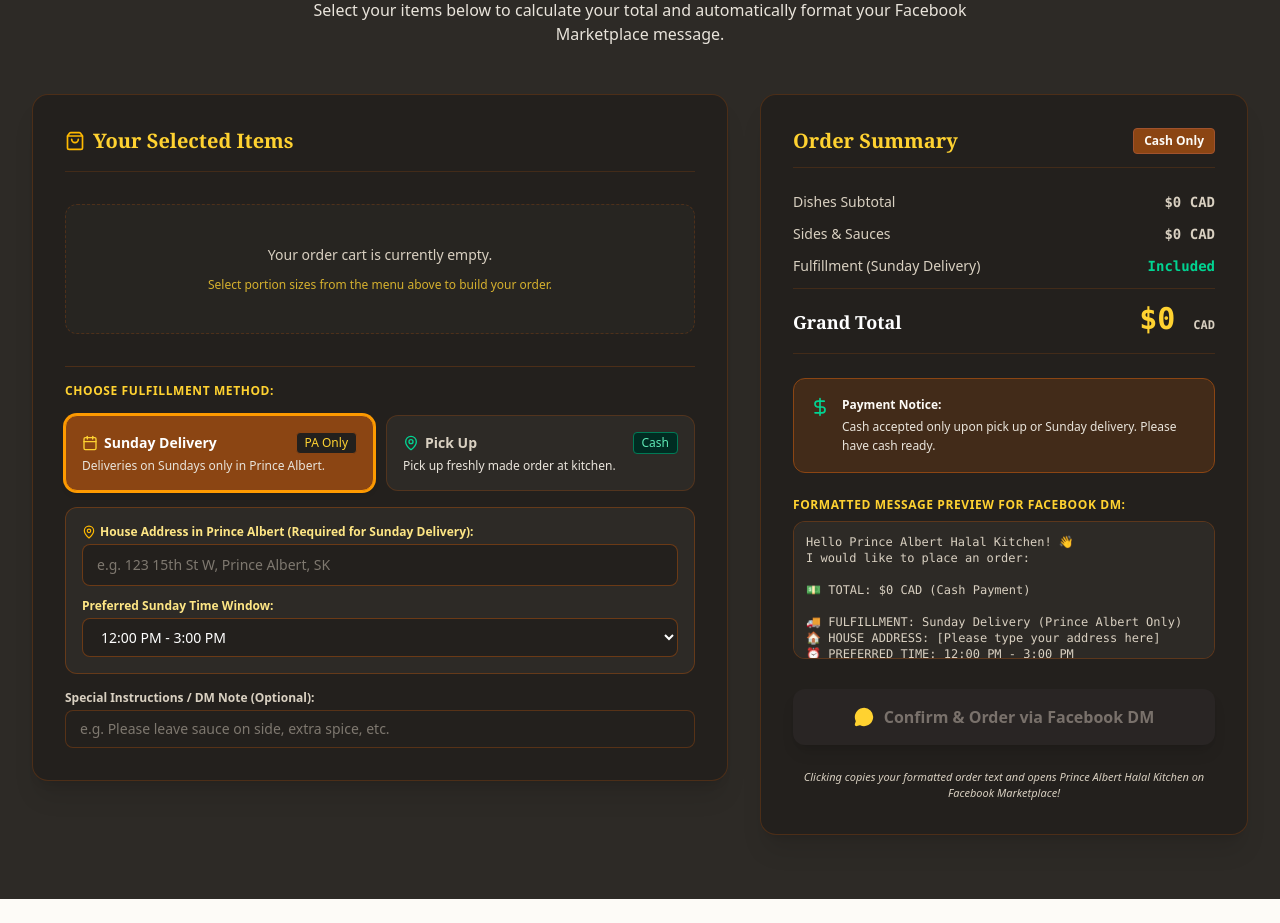
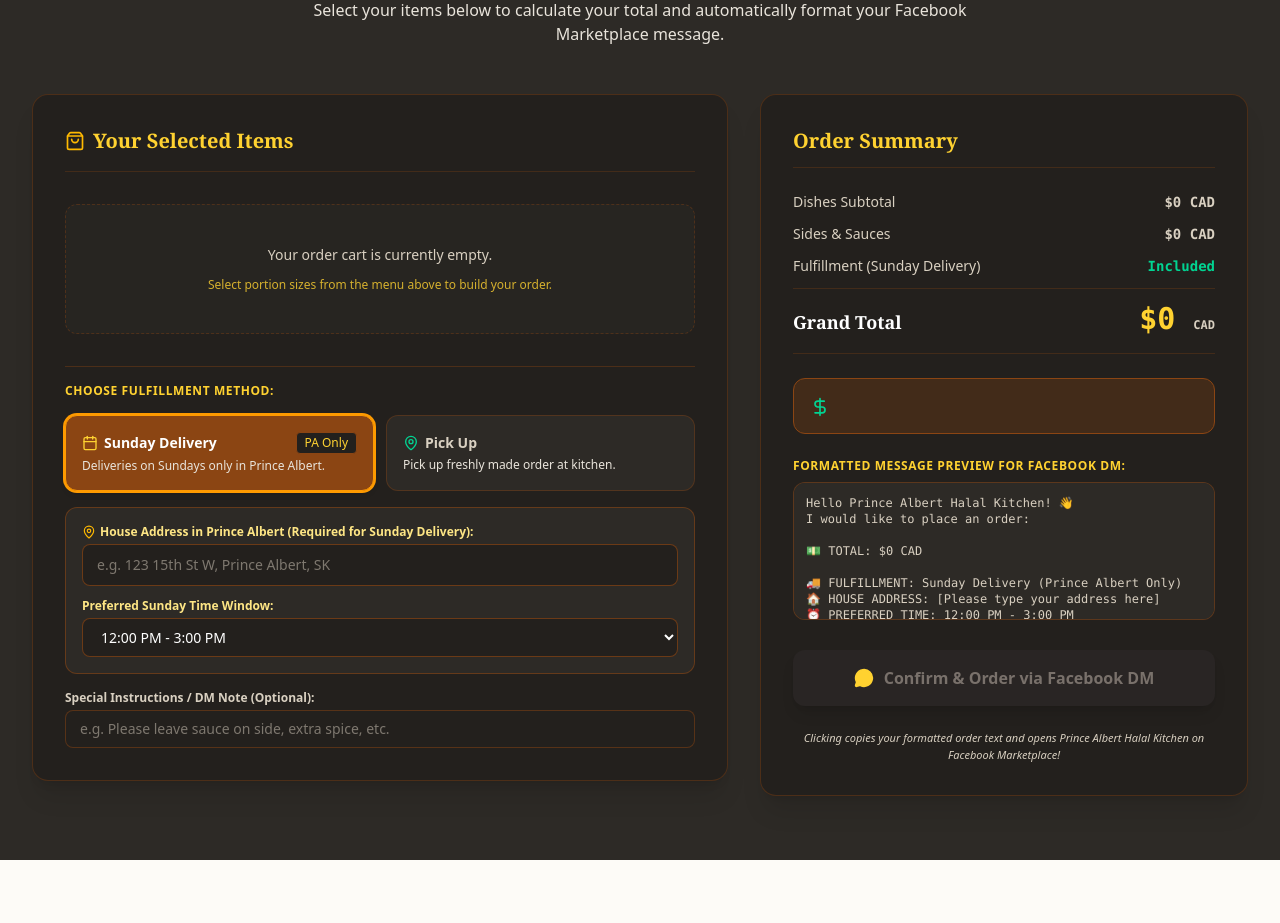
Before and after one commit to Shahadah-studs/PAhalal2, a React (Vite) app: page / in a window 1280 px wide. Shown: the part 2980-3903 px from the top of the page. Built offline with nearby package versions, Linux system fonts and the light colour scheme.

Commit message:
Update OrderCalculator.tsx

```diff
--- a/src/components/OrderCalculator.tsx
+++ b/src/components/OrderCalculator.tsx
@@ -59,14 +59,14 @@
       msg += `\n`;
     }
 
-    msg += `💵 TOTAL: $${grandTotal} CAD (Cash Payment)\n\n`;
+    msg += `💵 TOTAL: $${grandTotal} CAD \n\n`;
 
     if (fulfillment === 'delivery') {
       msg += `🚚 FULFILLMENT: Sunday Delivery (Prince Albert Only)\n`;
       msg += `🏠 HOUSE ADDRESS: ${address ? address : '[Please type your address here]'}\n`;
       msg += `⏰ PREFERRED TIME: ${timeWindow}\n`;
     } else {
-      msg += `🛍️ FULFILLMENT: Pick Up (Cash on Pick up)\n`;
+      msg += `🛍️ FULFILLMENT: Pick Up \n`;
     }
 
     if (notes.trim()) {
@@ -294,9 +294,7 @@
                       <MapPin className="w-4 h-4 text-emerald-400" />
                       Pick Up
                     </span>
-                    <span className="text-xs bg-emerald-950 text-emerald-300 px-2 py-0.5 rounded border border-emerald-700">
-                      Cash
-                    </span>
+
                   </div>
                   <p className="text-xs text-[#E9E4DB]">Pick up freshly made order at kitchen.</p>
                 </button>
@@ -353,9 +351,7 @@
           <div className="lg:col-span-5 bg-[#23201D] rounded-2xl p-6 sm:p-8 border border-[#8B4513]/40 shadow-xl space-y-6 sticky top-24">
             <h3 className="font-serif text-xl font-bold text-amber-300 border-b border-[#8B4513]/30 pb-3 flex items-center justify-between">
               <span>Order Summary</span>
-              <span className="text-xs bg-[#8B4513] text-[#FDFBF7] px-2.5 py-1 rounded border border-[#A0522D] font-sans">
-                Cash Only
-              </span>
+
             </h3>
 
             <div className="space-y-3 text-sm border-b border-[#8B4513]/30 pb-4">
@@ -380,10 +376,7 @@
 
             <div className="bg-[#8B4513]/30 border border-[#8B4513] p-4 rounded-xl flex items-start gap-3">
               <DollarSign className="w-5 h-5 text-emerald-400 shrink-0 mt-0.5" />
-              <div className="text-xs text-[#E9E4DB] leading-relaxed">
-                <strong className="font-bold text-[#FDFBF7] block mb-0.5">Payment Notice:</strong>
-                Cash accepted only upon pick up or Sunday delivery. Please have cash ready.
-              </div>
+
             </div>
 
             <div className="space-y-2">
```
